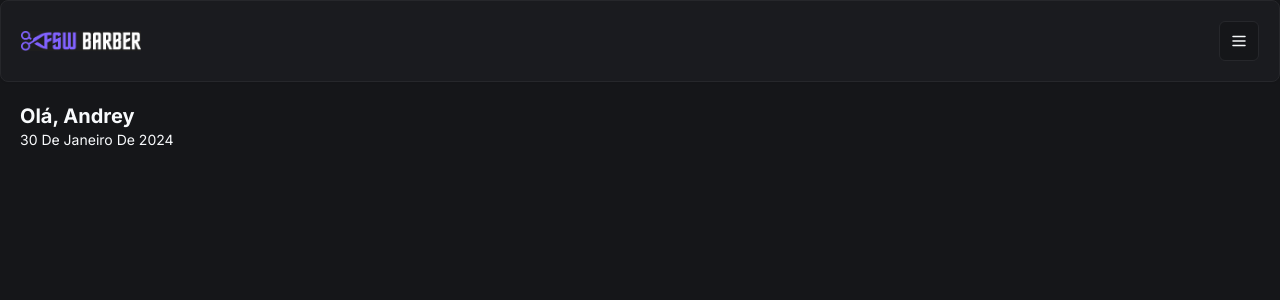
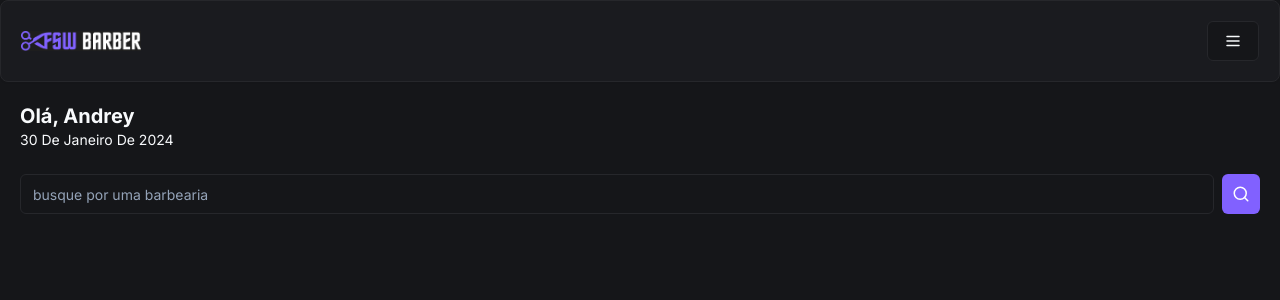
Before and after one commit to andreycmartins/barber, a Next.js app: page / in a window 1280 px wide. Shown: the top 300 px of the page. Built offline with nearby package versions, Linux system fonts and the light colour scheme.

Commit message:
feat: added initial search component

```diff
--- /dev/null
+++ b/app/(home)/_components/search.tsx
@@ -0,0 +1,18 @@
+"use client "
+
+import { Button } from "@/app/_components/ui/button";
+import { Input } from "@/app/components/ui/input";
+import { SearchIcon } from "lucide-react";
+
+const Search = () => {
+    return (
+        <div className="flex items-center gap-2">
+            <Input placeholder="busque por uma barbearia" />
+            <Button variant="default" size="icon">
+                <SearchIcon size={18}/>
+            </Button>
+        </div>
+     );
+}
+
+export default Search;
--- a/app/(home)/page.tsx
+++ b/app/(home)/page.tsx
@@ -1,7 +1,7 @@
-import Image from "next/image";
 import Header from "../_components/header";
 import { format } from "date-fns";
 import { ptBR } from "date-fns/locale";
+import Search from "./_components/search";
 
 export default function Home() {
   return (
@@ -12,6 +12,11 @@
         <h2 className="text-xl font-bold">Olá, Andrey</h2>
         <p className="capitalize text-sm">{format(new Date(), "d 'de' MMMM 'de' yyyy", { locale: ptBR })}</p>
       </div>
+
+      <div className="px-5 mt-6">
+        <Search />
+      </div>
     </div>
+
   );
 }
--- a/app/_components/header.tsx
+++ b/app/_components/header.tsx
@@ -8,7 +8,7 @@
     <Card>
         <CardContent className="p-5 flex flex-row items-center justify-between">
             <Image src="/logo.png" alt="Alien Barbershop" height={22} width={120}/>
-            <Button variant="outline" size="icon">
+            <Button variant="outline">
                 <MenuIcon size={18} />
             </Button>
         </CardContent>
--- /dev/null
+++ b/app/components/ui/input.tsx
@@ -0,0 +1,25 @@
+import * as React from "react"
+
+import { cn } from "@/app/_lib/utils"
+
+export interface InputProps
+  extends React.InputHTMLAttributes<HTMLInputElement> {}
+
+const Input = React.forwardRef<HTMLInputElement, InputProps>(
+  ({ className, type, ...props }, ref) => {
+    return (
+      <input
+        type={type}
+        className={cn(
+          "flex h-10 w-full rounded-md border border-input bg-background px-3 py-2 text-sm ring-offset-background file:border-0 file:bg-transparent file:text-sm file:font-medium placeholder:text-muted-foreground focus-visible:outline-none focus-visible:ring-2 focus-visible:ring-ring focus-visible:ring-offset-2 disabled:cursor-not-allowed disabled:opacity-50",
+          className
+        )}
+        ref={ref}
+        {...props}
+      />
+    )
+  }
+)
+Input.displayName = "Input"
+
+export { Input }
```
